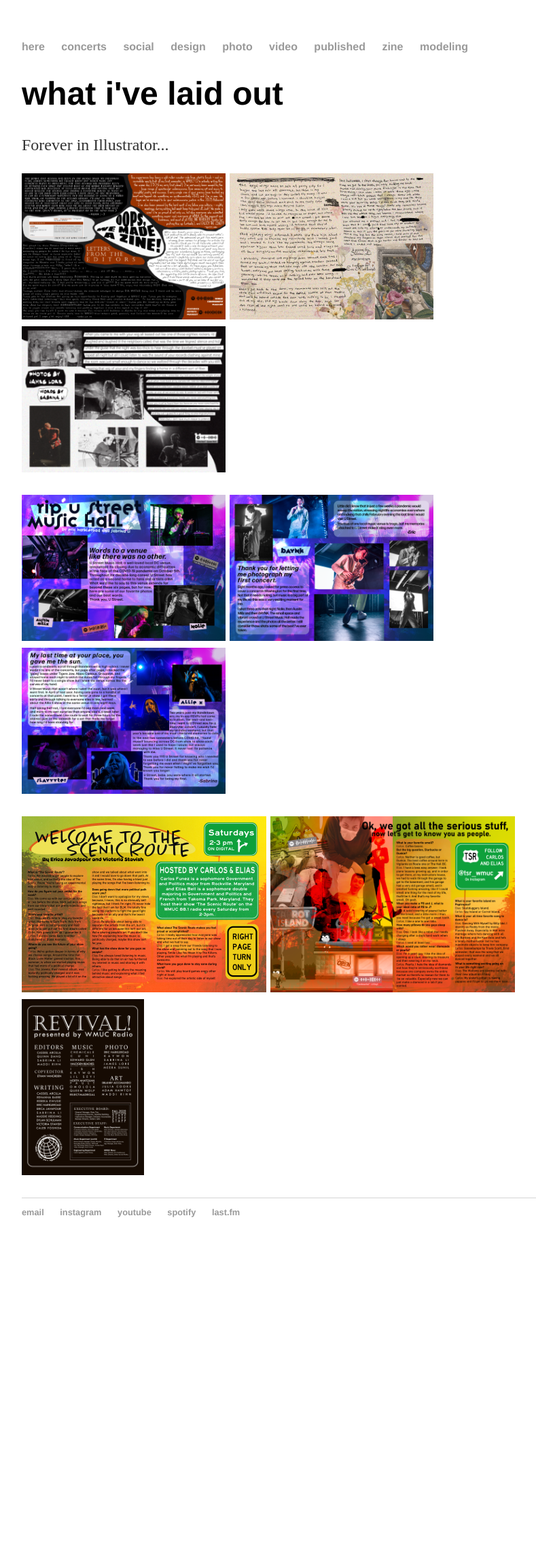
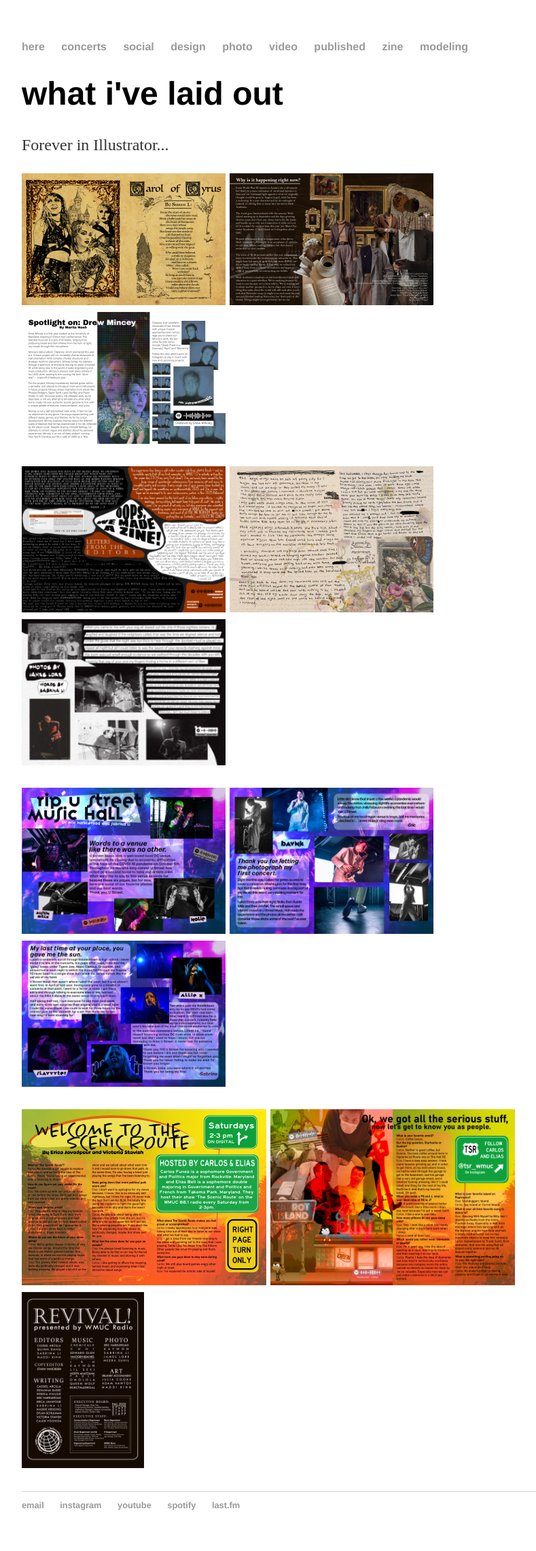
Before and after one commit to sabrinadotli/sabrinadotli.github.io, a Jekyll site: the page built from zine/index.html, in a window 1280 px wide. Shown: the whole page at 68% size, without its empty margins (160-949 px from the left). Built offline with Jekyll 4.4.1, drawn with Linux system fonts in a browser that asks for light colours; before the commit the page ends 1851 px from its top, so only the background shows below that.

Commit message:
Update index.html

```diff
--- a/zine/index.html
+++ b/zine/index.html
@@ -4,6 +4,19 @@ title: what i've laid out
 ---
 	<h1>{{ page.title }}</h1>
 	<p>Forever in Illustrator...</p>
+	<p>
+		<a href="https://shorturl.at/cfjJ6">
+    		<img src = "miley1.2-01.png"
+         	alt = "Zine spread of a stylized ode to Miley Cyrus" />
+		</a>
+		<a href="https://shorturl.at/cfjJ6">
+		<img src = "darkacademia3.2-01.png"
+		alt = "Zine spread of one collage and accompanying written piece about dark academia" />
+		</a>
+		<a href="https://shorturl.at/cfjJ6">
+    		<img src = "drewmincey4-01.png"
+         	alt = "Zine spread of a feature on a local artist named Drew Mincey" />
+		</a>
 	<p>
 		<a href="https://rb.gy/sjgjvf">
     		<img src = "letters.png"
```
